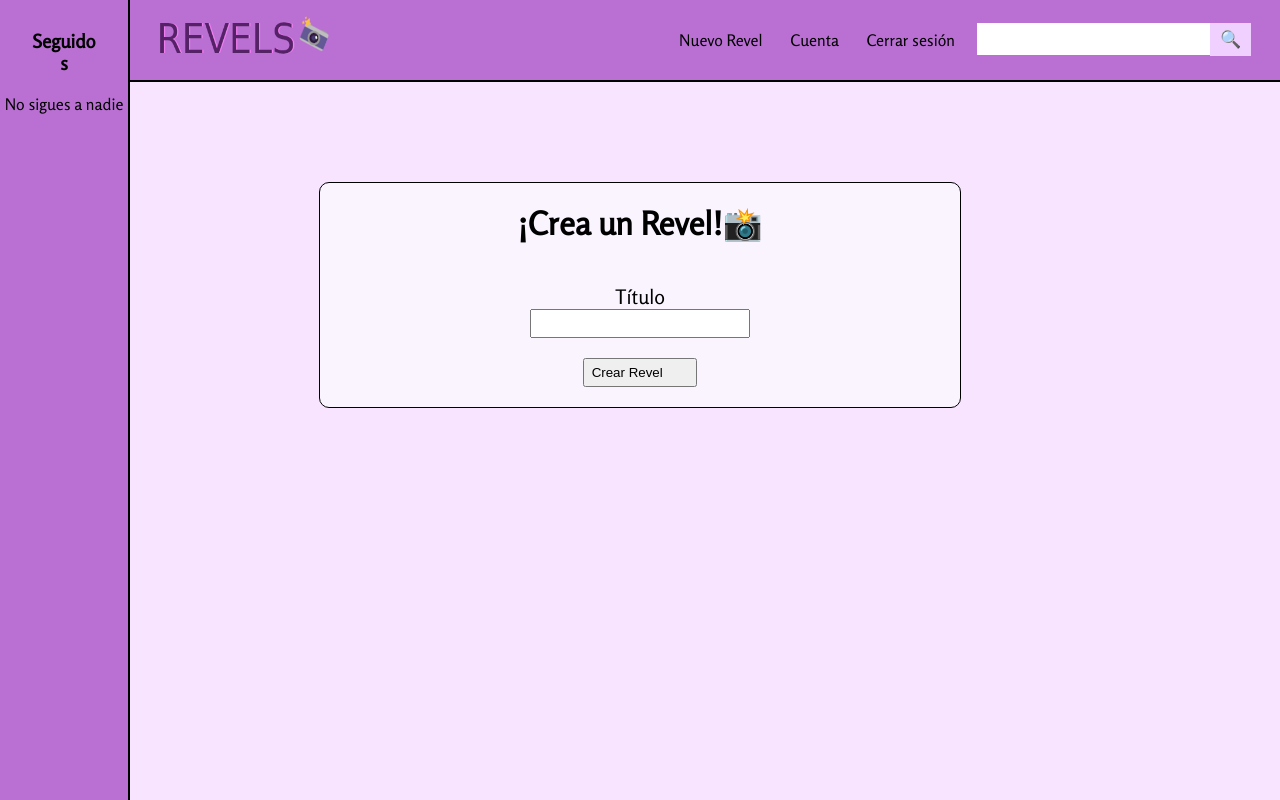
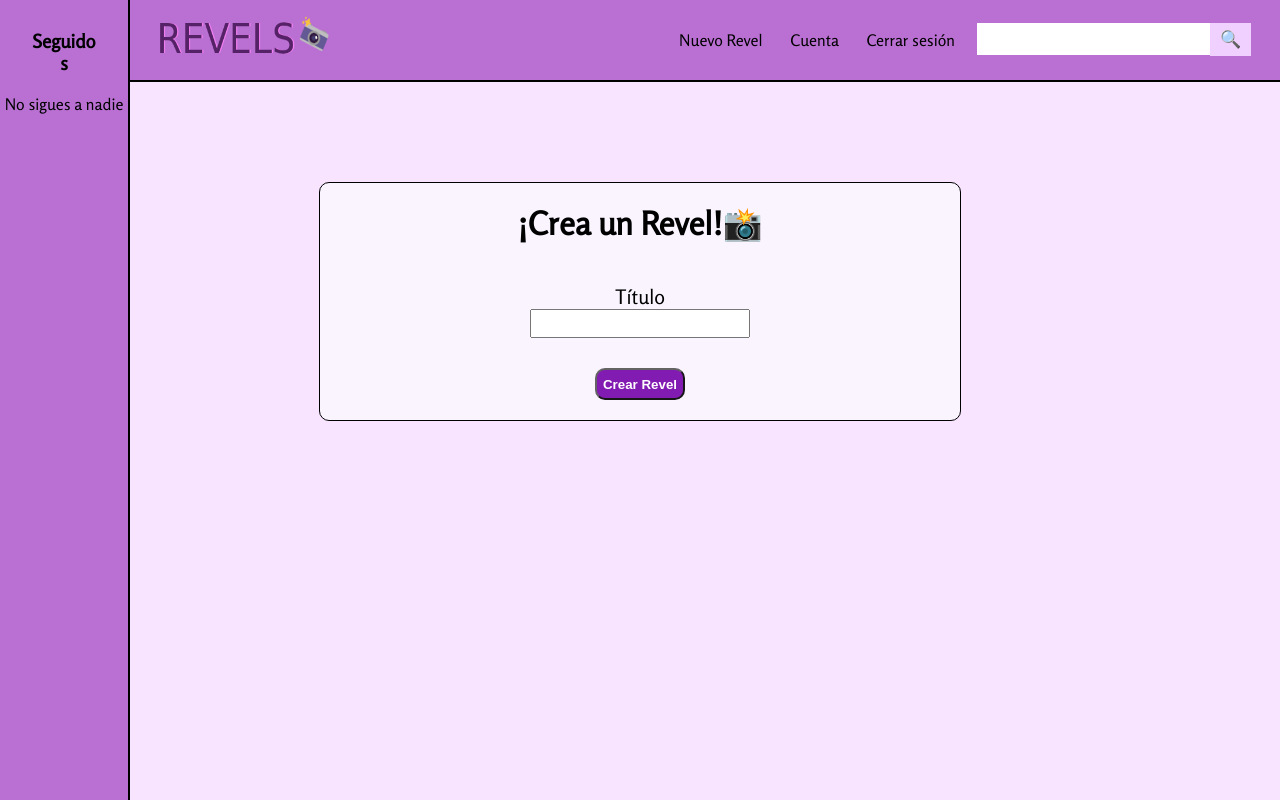
Before and after one commit to ATorada/Proyecto-Revels, a PHP site: page /new.php in a window 1280 px wide. Run offline with PHP 8.4, Linux system fonts and the light colour scheme; the visitor is signed in with stand-in values (Sample User, id 1); data that the repository does not hold is empty.

Commit message:
FIX - Style button new.php

```diff
--- a/new.php
+++ b/new.php
@@ -71,7 +71,7 @@ if (count($_POST) != 0) {
             <label for="imagen">Imagen</label>
             <input type="file" name="imagen" id="imagen">
         -->
-            <input class="registrar" type="submit" value="Crear Revel">
+            <input class="boton" type="submit" value="Crear Revel">
         </form>
     </div>
 
```
